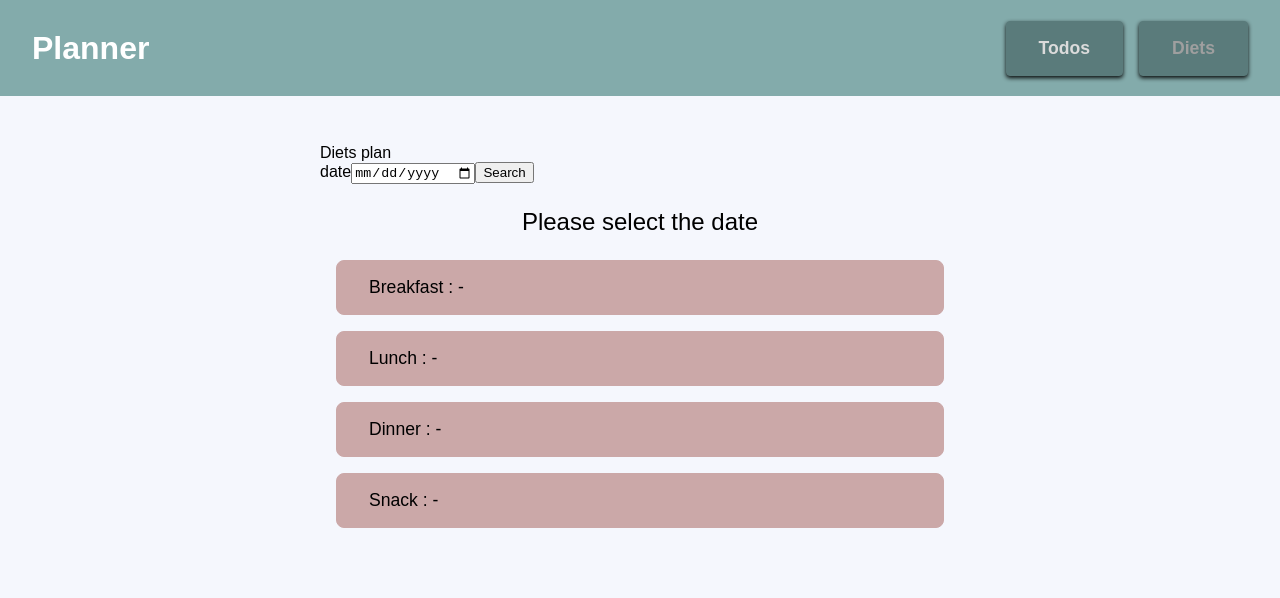
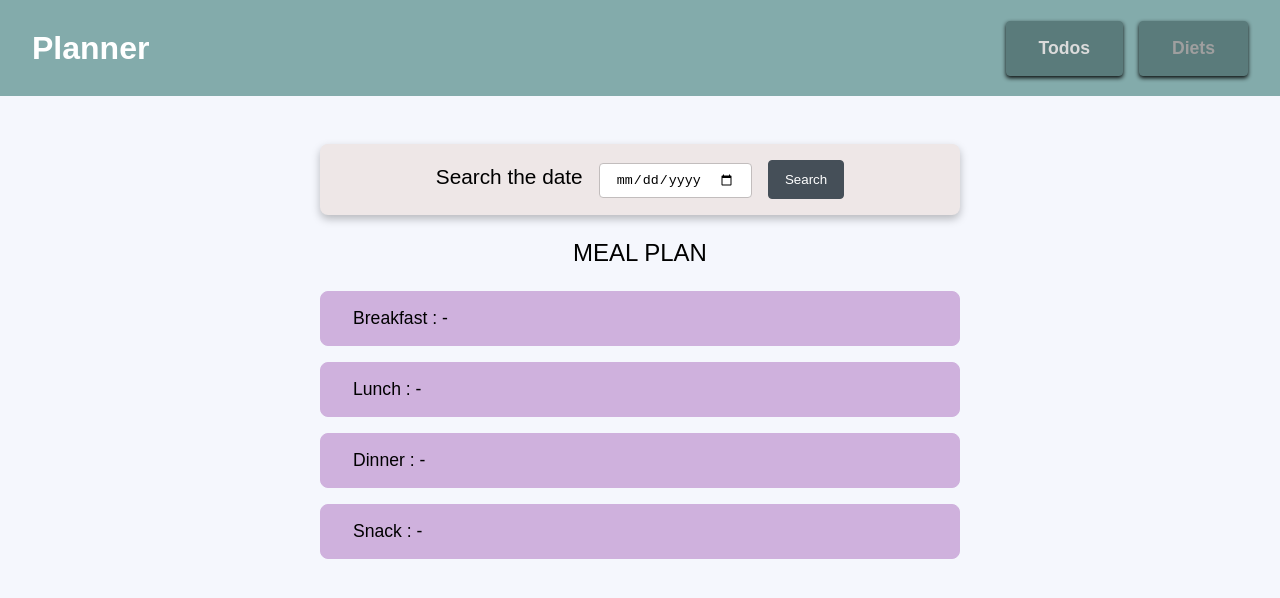
Before and after one commit to jeehee1/todos-react-app, a React (Create React App) app: page /diets in a window 1280 px wide. Shown: the top 598 px of the page. Built offline with nearby package versions, Linux system fonts and the light colour scheme; the HTML template or start-up script is replaced by a standard one.

Commit message:
finish styling in daily diet component

```diff
--- a/src/components/diets/DailyDiet.js
+++ b/src/components/diets/DailyDiet.js
@@ -14,7 +14,7 @@ const DailyDiet = () => {
   return (
     <Fragment>
       <SearchDiet />
-      <h3 className={classes.date}>{dietCtx.date||'Please select the date'}</h3>
+      <h3 className={classes.date}>{dietCtx.date+ ' MEAL PLAN'||'Please select the date'}</h3>
       <ul className={classes.list}>
         <li>Breakfast : {dailyDiet ? dailyDiet.Breakfast : "-"}</li>
         <li>Lunch : {dailyDiet ? dailyDiet.Lunch : "-"}</li>
--- a/src/components/diets/DailyDiet.module.css
+++ b/src/components/diets/DailyDiet.module.css
@@ -6,10 +6,10 @@
 }
 
 .list li {
-    margin: 1rem;
+    margin: 1rem 0;
     padding: 1rem 2rem;
-    border: 1px solid #cba8a8;
-    background-color: #cba8a8;
+    border: 1px solid #cfb1dd;
+    background-color: #cfb1dd;
     border-radius: 8px;
     font: inherit;
     font-size: 1.1rem;
--- a/src/components/diets/SearchDiet.js
+++ b/src/components/diets/SearchDiet.js
@@ -1,3 +1,4 @@
+import classes from "./SearchDiet.module.css";
 import { useContext, useRef } from "react";
 import { DietContext } from "../../store/diet-context";
 
@@ -10,8 +11,11 @@ const SearchDiet = (props) => {
   };
 
   return (
-    <form onSubmit={searchDietsHandler}>
-      <label htmlFor="date">date</label>
+    <form
+      onSubmit={searchDietsHandler}
+      className={classes.search}
+    >
+      <lable htmlFor="date">Search the date</lable>
       <input type="date" htmlFor="date" ref={searchDate} />
       <button>Search</button>
     </form>
--- /dev/null
+++ b/src/components/diets/SearchDiet.module.css
@@ -0,0 +1,35 @@
+.search {
+    /* border: solid 1px black; */
+    text-align: center;
+    padding: 1rem;
+    font-size: 1.3rem;
+    border-radius: 8px;
+    background-color: #eee7e7;
+    box-shadow: 0 4px 8px rgba(0, 0, 0, 0.25);
+}
+
+.search lable {
+    margin: 1rem;
+}
+
+.search input {
+    border: 1px solid #c2bdbd;
+    padding: 0.5rem 1rem;
+    border-radius: 4px;
+}
+
+.search button {
+    padding: 0.7rem 1rem;
+    margin: 0 1rem;
+    background-color: #454f58;
+    border: 1px solid #454f58;
+    color: white;
+    border-radius: 4px;
+}
+
+.search button:active,
+.search button:hover {
+    cursor: pointer;
+    background-color: #404e5b;
+
+}
--- a/src/pages/Diet.js
+++ b/src/pages/Diet.js
@@ -7,7 +7,6 @@ const Diet = () => {
 
   return (
     <DietContextProvider>
-      <div>Diets plan</div>
       <DailyDiet onSearchDiet={searchDietHandler} />
     </DietContextProvider>
   );
--- a/src/pages/Todos.js
+++ b/src/pages/Todos.js
@@ -48,7 +48,6 @@ const Todos = (props) => {
 
   return (
     <Fragment>
-      <h1>Todo List!</h1>
       <NewTodo addTodo={addTodoHandler} />
       <TodosList
         allTodos={orderedAllTodos}
```
